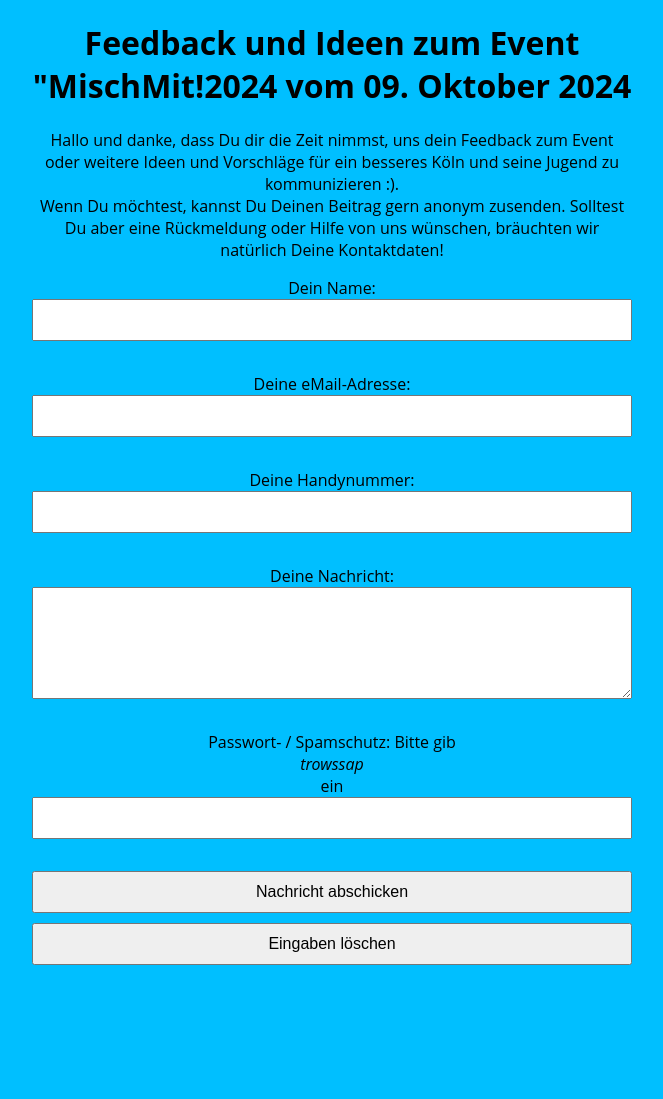
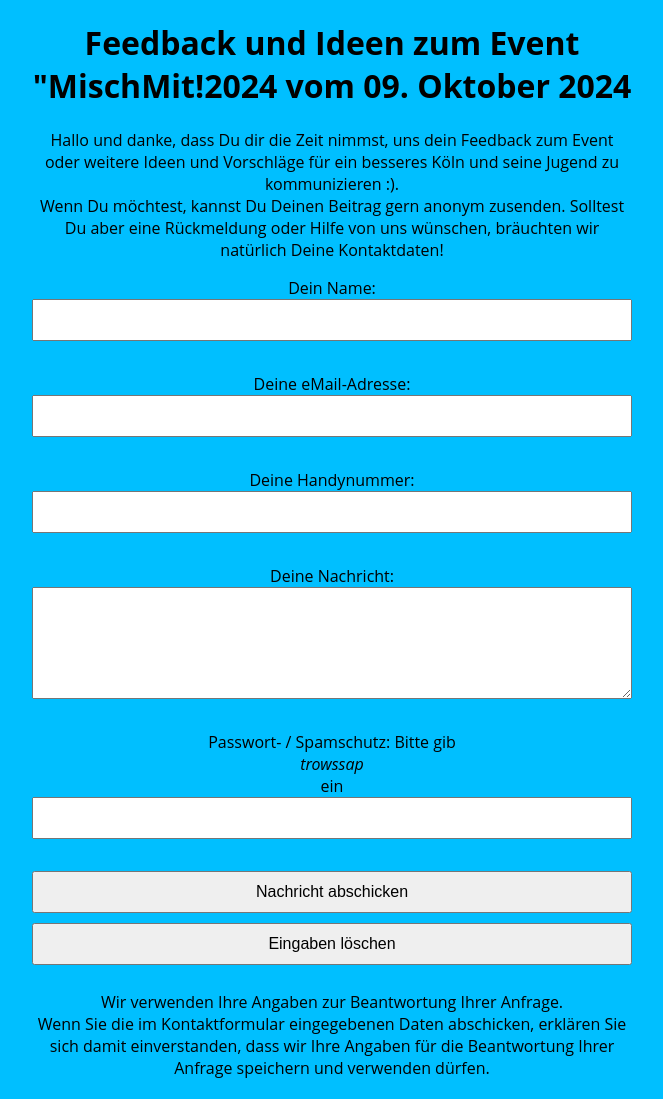
Before and after one commit to WiebkeEH/mischmit_kontakt.github.io, a plain HTML site: page index.html in a window 1280 px wide. Shown: the whole page, without its empty margins (308-971 px from the left). Before the commit the page ends 995 px from the top, so only its background shows below. Drawn offline with Linux system fonts and the light colour scheme.

Commit message:
datenschutzhinweis hinnzu

```diff
--- a/index.html
+++ b/index.html
@@ -82,5 +82,9 @@ Passwort- / Spamschutz: Bitte gib <i>trowssap</i> ein<br>
 <input type="reset" value="Eingaben löschen">
 
 </form>
+
+<p> Wir verwenden Ihre Angaben zur Beantwortung Ihrer Anfrage. <br>
+    Wenn Sie die im Kontaktformular eingegebenen Daten abschicken, erklären Sie sich damit einverstanden, dass wir Ihre Angaben für die Beantwortung Ihrer Anfrage speichern und verwenden dürfen. </p>
+
 </body>
 </html>
```
